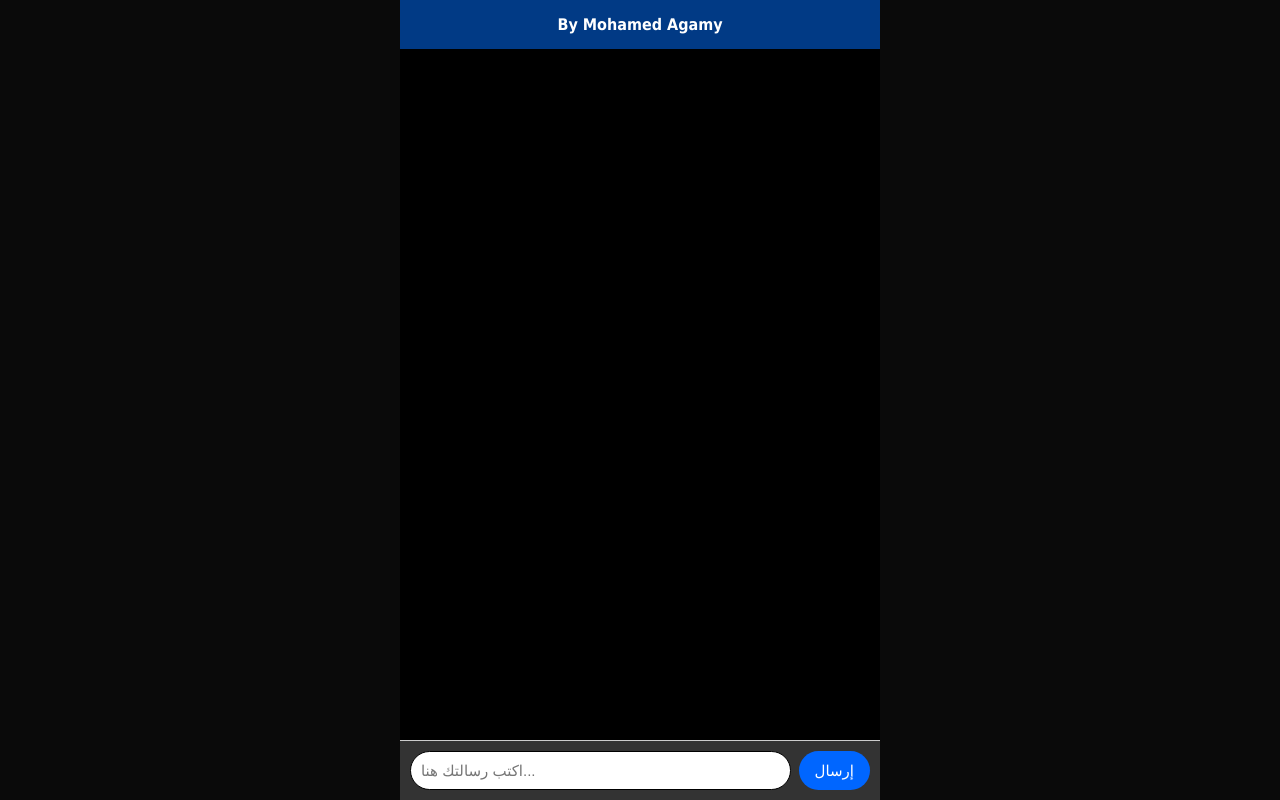
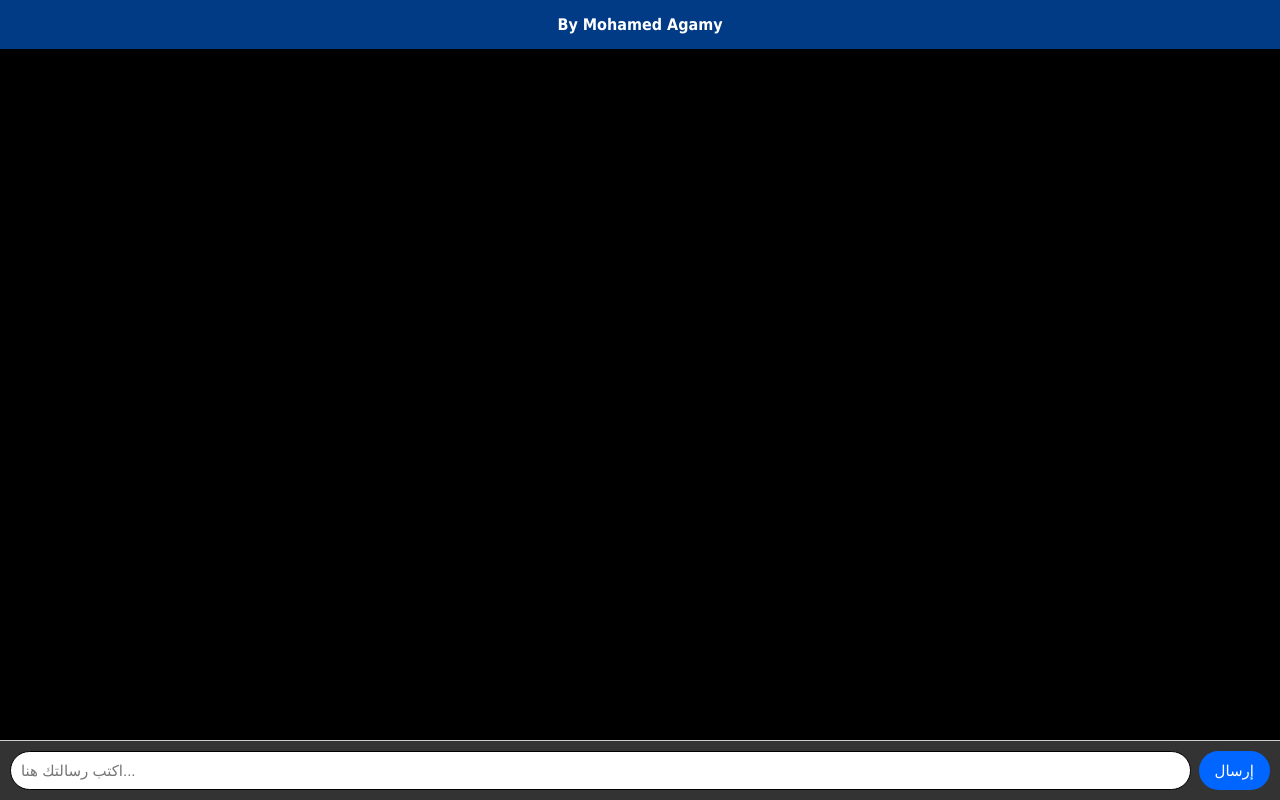
Before and after one commit to MG2009-pc/chat-bot, a plain HTML site: page index.html in a window 1280 px wide. Drawn offline with Linux system fonts and the light colour scheme.

Commit message:
Add files via upload

```diff
--- a/index.html
+++ b/index.html
@@ -8,22 +8,22 @@
       margin: 0;
       padding: 0;
       height: 100vh;
+      width: 100vw;
       display: flex;
       justify-content: center;
       align-items: center;
-      background: #0a0a0a;
+      background: #0a0a0a; /* اللون اللي انت مستخدمه */
       font-family: Tahoma, Arial, sans-serif;
     }
     .chat-container {
-      background: #383838;
-      width: 100%;
-      max-width: 480px;
-      height: 100vh;
+      background: #383838; /* زي ما عندك */
+      width: 100vw;   /* عرض الشاشة كله */
+      height: 100vh;  /* طول الشاشة كله */
       display: flex;
       flex-direction: column;
     }
     .chat-header {
-      background: #013a85;
+      background: #013a85; /* زي كودك */
       color: white;
       padding: 15px;
       text-align: center;
@@ -31,9 +31,9 @@
     }
     .chat-box {
       flex: 1;
-      overflow-y: auto;
+      overflow-y: auto;   /* عشان السكرول */
       padding: 10px;
-      background: #000000;
+      background: #000000; /* زي كودك */
       display: flex;
       flex-direction: column;
     }
@@ -46,26 +46,26 @@
       font-size: 15px;
     }
     .user {
-      background: #d7f7ff;
+      background: #d7f7ff; /* زي كودك */
       align-self: flex-end;
       border-bottom-right-radius: 0;
     }
     .bot {
-      background: #ffe4e4;
+      background: #ffe4e4; /* زي كودك */
       align-self: flex-start;
       border-bottom-left-radius: 0;
     }
     .input-row {
       display: flex;
       padding: 10px;
-      background: #333333;
+      background: #333333; /* زي كودك */
       border-top: 1px solid #ccc;
     }
     .input-row input {
       flex: 1;
       padding: 10px;
       border-radius: 20px;
-      border: 1px solid #000000;
+      border: 1px solid #000000; /* زي كودك */
       outline: none;
       font-size: 15px;
     }
@@ -74,7 +74,7 @@
       padding: 10px 16px;
       border: none;
       border-radius: 20px;
-      background: #0066ff;
+      background: #0066ff; /* زي كودك */
       color: white;
       font-size: 15px;
       cursor: pointer;
```
